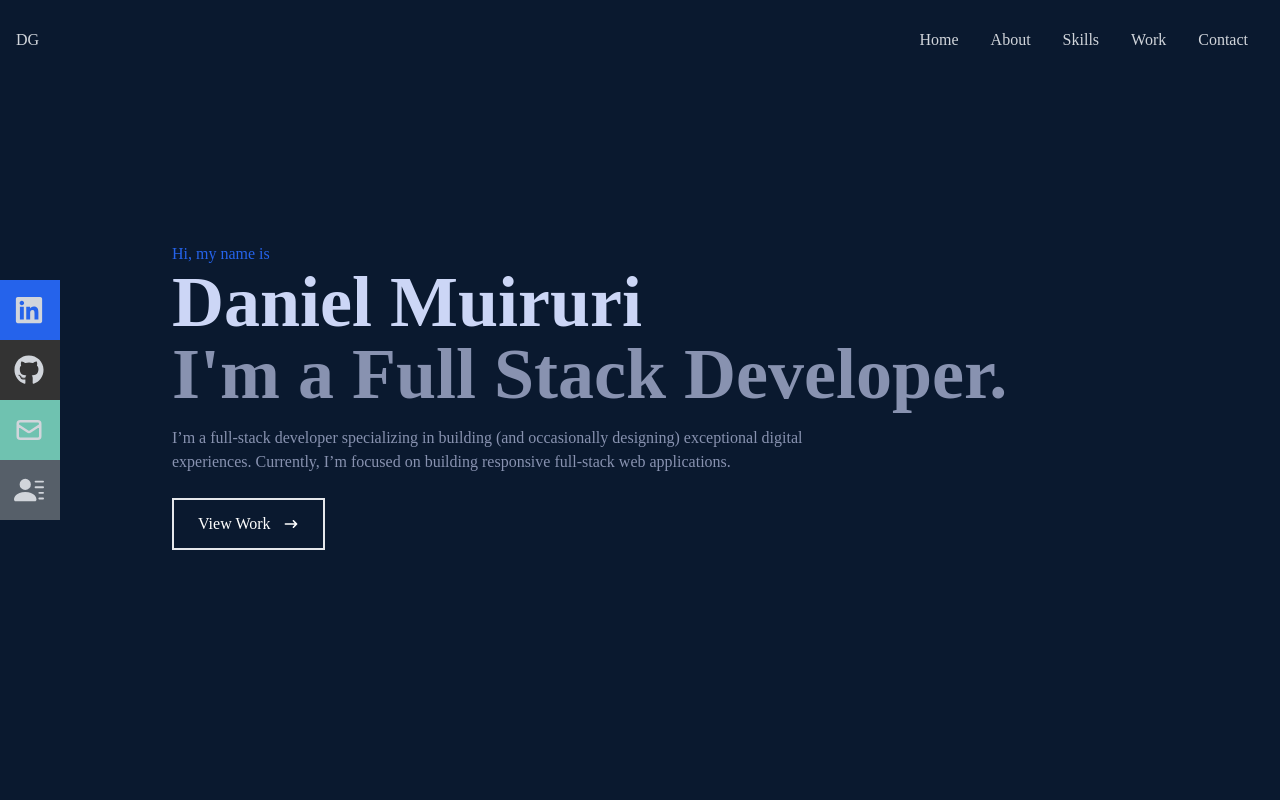
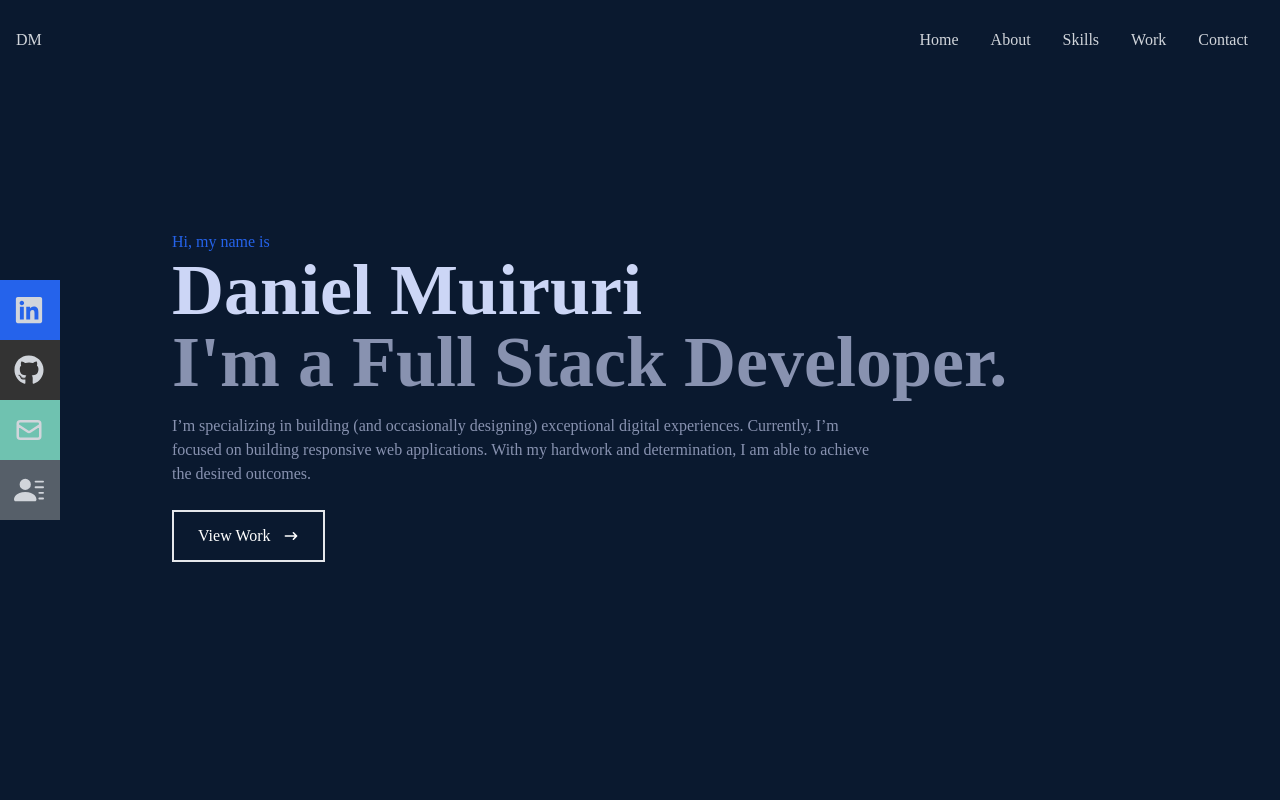
Before and after one commit to danielsdgg/mine, a React (Create React App) app: page / in a window 1280 px wide. Shown: the top 800 px of the page. Built offline with nearby package versions, Linux system fonts and the light colour scheme.

Commit message:
:rocket: Nearly ready Pf

```diff
--- a/src/data/data.js
+++ b/src/data/data.js
@@ -8,7 +8,7 @@ export const data=[
         paragraph:"FastAPI + React",
         image:fashions,
         github:"",
-        live:"",
+        live:"<p> This app is under construction </p>",
     },
     {
         id:2,
@@ -16,7 +16,7 @@ export const data=[
         paragraph:"React",
         image:rf,
         github:"",
-        live:"",
+        live:"https://pet-kingdom-project.netlify.app/",
     },
 
 
--- a/src/pages/Contacts.jsx
+++ b/src/pages/Contacts.jsx
@@ -3,7 +3,7 @@ import React from 'react'
 const Contacts = () => {
   return (
     <div name='contact' className='w-full h-screen bg-[#0a192f] flex justify-center items-center p-4'>
-        <form method='POST' action="https://getform.io/f/a699a1b2-f225-434e-b317-1fbbde8e006c" className='flex flex-col max-w-[600px] w-full'>
+        <form method='POST' action="https://getform.io/f/18381752-9c4d-4b0a-80f5-92fcd2c3c828" className='flex flex-col max-w-[600px] w-full'>
             <div className='pb-8'>
                 <p className='text-4xl font-bold inline border-b-4 border-blue-600 text-gray-300'>Contact</p>
                 <p className='text-gray-300 py-4'> To reach me, Submit the form below or shoot me an email - gathigidg26@gmail.com</p>
@@ -11,7 +11,7 @@ const Contacts = () => {
             <input className='bg-[#ccd6f6] p-2' type="text" placeholder='Name' name='name' />
             <input className='my-4 p-2 bg-[#ccd6f6]' type="email" placeholder='Email or Tel' name='email' />
             <textarea className='bg-[#ccd6f6] p-2' name="message" rows="10" placeholder='Message'></textarea>
-            <button className='text-white border-2 hover:bg-blue-600 hover:border-blue-600 px-4 py-3 my-8 mx-auto flex items-center'>Let's Collaborate</button>
+            <button className='text-white border-2 hover:bg-blue-600 hover:border-blue-600 px-4 py-3 my-8 mx-auto flex items-center'>Submit</button>
         </form>
     </div>
   )
--- a/src/pages/Home.jsx
+++ b/src/pages/Home.jsx
@@ -14,9 +14,9 @@ const Home = () => {
           I'm a Full Stack Developer.
         </h2>
         <p className='text-[#8892b0] py-4 max-w-[700px]'>
-          I’m a full-stack developer specializing in building (and occasionally
+          I’m specializing in building (and occasionally
           designing) exceptional digital experiences. Currently, I’m focused on
-          building responsive full-stack web applications.
+          building responsive web applications. With my hardwork and determination, I am able to achieve the desired outcomes.
         </p>
         <div>
           <Link to={'work'}>
--- a/src/pages/Navbar.jsx
+++ b/src/pages/Navbar.jsx
@@ -16,7 +16,7 @@ const Navbar = () => {
   return (
     <div className='fixed w-full h-[80px] flex justify-between items-center px-4 bg-[#0a192f] text-gray-300'>
       <div>
-        <p>DG</p>
+        <p>DM</p>
       </div>
 
       {/* menu */}
```
